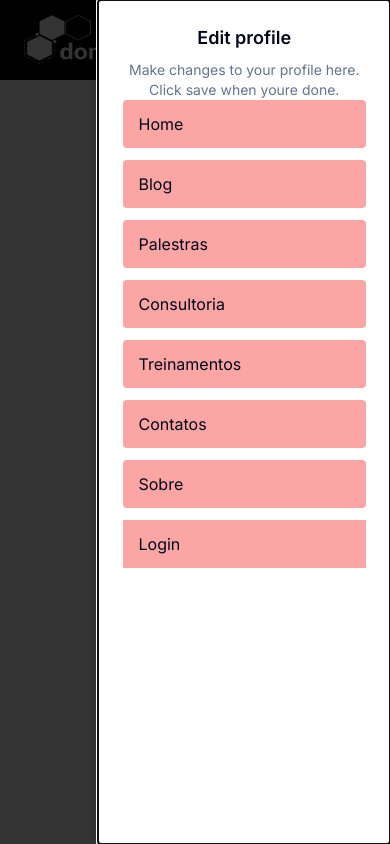
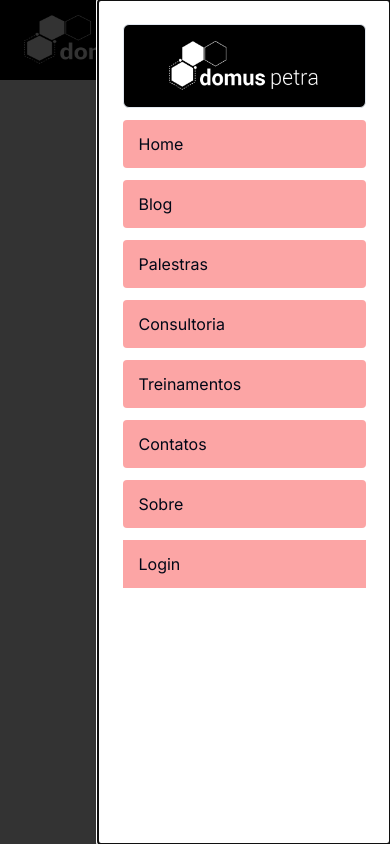
Before and after one commit to llucasgomes/domus-petra, a Next.js app: page / in a window 390 px wide. Both pictures are taken after a click on the icon 348 px from the left and 40 px from the top of the page. Built offline with nearby package versions, Linux system fonts and the light colour scheme.

Commit message:
:sparkles: feat: created perfil user in menu mobile

```diff
--- a/package.json
+++ b/package.json
@@ -10,6 +10,7 @@
     "prepare": "husky"
   },
   "dependencies": {
+    "@radix-ui/react-avatar": "^1.1.0",
     "@radix-ui/react-dialog": "^1.1.1",
     "@radix-ui/react-navigation-menu": "^1.2.0",
     "class-variance-authority": "^0.7.0",
--- a/src/components/header/menuMobile.tsx
+++ b/src/components/header/menuMobile.tsx
@@ -1,17 +1,14 @@
-'use client'
-
 import { Menu } from 'lucide-react'
 import Link from 'next/link'
 import {
   Sheet,
   SheetClose,
   SheetContent,
-  SheetDescription,
   SheetFooter,
   SheetHeader,
-  SheetTitle,
   SheetTrigger,
 } from '../ui/sheet'
+import { Perfil } from './perfiMobile'
 
 const routes = [
   {
@@ -56,10 +53,7 @@ export const MenuMobile = () => {
       </SheetTrigger>
       <SheetContent>
         <SheetHeader>
-          <SheetTitle>Edit profile</SheetTitle>
-          <SheetDescription>
-            Make changes to your profile here. Click save when youre done.
-          </SheetDescription>
+          <Perfil />
         </SheetHeader>
         <SheetFooter>
           <nav>
--- /dev/null
+++ b/src/components/header/perfiMobile.tsx
@@ -0,0 +1,45 @@
+'use client'
+
+import Image from 'next/image'
+import { Avatar, AvatarFallback, AvatarImage } from '../ui/avatar'
+import { SheetTitle } from '../ui/sheet'
+
+export const Perfil = () => {
+  const user = false
+
+  const email = 'lucas.gomes.manaus@gmail.com'
+  return (
+    <div
+      className={`mb-3 flex items-center space-x-4 rounded-md border p-4 ${!user && 'bg-black'}`}
+    >
+      {user ? (
+        <>
+          <Avatar>
+            <AvatarImage src={'data.user.image!'} />
+            <AvatarFallback>CN</AvatarFallback>
+          </Avatar>
+          <div className="flex-1 space-y-1">
+            <SheetTitle>
+              <p className="text-left text-sm font-medium leading-none">
+                Lucas da Silva Gomes
+              </p>
+            </SheetTitle>
+
+            <p className="text-left text-sm text-muted-foreground">
+              {email.split('@')[0]}
+            </p>
+          </div>
+        </>
+      ) : (
+        <div className="flex h-full w-full items-center justify-center">
+          <Image
+            src={'/logoHorizontalWhite.png'}
+            alt="Logo Domus Petra"
+            width={150}
+            height={95}
+          />
+        </div>
+      )}
+    </div>
+  )
+}
--- /dev/null
+++ b/src/components/ui/avatar.tsx
@@ -0,0 +1,50 @@
+'use client'
+
+import * as React from 'react'
+import * as AvatarPrimitive from '@radix-ui/react-avatar'
+
+import { cn } from '@/lib/utils'
+
+const Avatar = React.forwardRef<
+  React.ElementRef<typeof AvatarPrimitive.Root>,
+  React.ComponentPropsWithoutRef<typeof AvatarPrimitive.Root>
+>(({ className, ...props }, ref) => (
+  <AvatarPrimitive.Root
+    ref={ref}
+    className={cn(
+      'relative flex h-10 w-10 shrink-0 overflow-hidden rounded-full',
+      className,
+    )}
+    {...props}
+  />
+))
+Avatar.displayName = AvatarPrimitive.Root.displayName
+
+const AvatarImage = React.forwardRef<
+  React.ElementRef<typeof AvatarPrimitive.Image>,
+  React.ComponentPropsWithoutRef<typeof AvatarPrimitive.Image>
+>(({ className, ...props }, ref) => (
+  <AvatarPrimitive.Image
+    ref={ref}
+    className={cn('aspect-square h-full w-full', className)}
+    {...props}
+  />
+))
+AvatarImage.displayName = AvatarPrimitive.Image.displayName
+
+const AvatarFallback = React.forwardRef<
+  React.ElementRef<typeof AvatarPrimitive.Fallback>,
+  React.ComponentPropsWithoutRef<typeof AvatarPrimitive.Fallback>
+>(({ className, ...props }, ref) => (
+  <AvatarPrimitive.Fallback
+    ref={ref}
+    className={cn(
+      'flex h-full w-full items-center justify-center rounded-full bg-muted',
+      className,
+    )}
+    {...props}
+  />
+))
+AvatarFallback.displayName = AvatarPrimitive.Fallback.displayName
+
+export { Avatar, AvatarImage, AvatarFallback }
```
Also changed, not shown: 1 other file (tests, documents, lock files or other folders).
